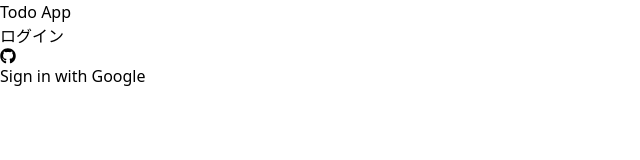
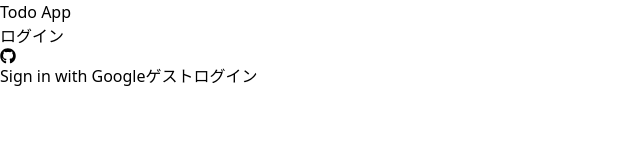
Before and after one commit to chachacharrr/my-todo-app, a Next.js app: page /login in a window 1280 px wide. Shown: the top 160 px of the page, without its empty margins (0-640 px from the left). Built offline with nearby package versions, Linux system fonts and the light colour scheme; no server answers.

Commit message:
✨ ゲストログインの追加

```diff
--- a/src/app/login/page.tsx
+++ b/src/app/login/page.tsx
@@ -2,10 +2,8 @@
 
 const LoginPage = () => {
   return (
-    <div className="flex  mt-16 items-center justify-center">
-      <div className=" border-white border p-3 rounded-md bg-gray-500 hover:bg-gray-700">
-        <UserLoginPage />
-      </div>
+    <div>
+      <UserLoginPage />
     </div>
   );
 };
--- a/src/components/pages/UserLoginPage.tsx
+++ b/src/components/pages/UserLoginPage.tsx
@@ -1,6 +1,10 @@
 "use client";
 
-import { signInWithPopup, GoogleAuthProvider } from "firebase/auth";
+import {
+  signInWithPopup,
+  GoogleAuthProvider,
+  signInAnonymously,
+} from "firebase/auth";
 import { auth } from "../../../firebase.config";
 import { useRouter } from "next/navigation"; // useRouterを追加
 
@@ -20,7 +24,33 @@
     }
   };
 
-  return <button onClick={handleGoogleSignIn}>Sign in with Google</button>;
+  const handleGuestSignIn = async () => {
+    try {
+      const result = await signInAnonymously(auth);
+      console.log(`ゲストログイン成功：${result.user}`);
+      router.push("/");
+    } catch (error) {
+      console.error(`ゲストログイン失敗：${error}`);
+    }
+  };
+
+  return (
+    <div className="flex-col border rounded-md border-white w-2/3 justify-self-center mt-40">
+      <button
+        className="flex m-auto pt-5 border-b-2"
+        onClick={handleGoogleSignIn}
+      >
+        Sign in with Google
+      </button>
+
+      <button
+        className="flex m-auto mb-5 pt-5 border-b-2"
+        onClick={handleGuestSignIn}
+      >
+        ゲストログイン
+      </button>
+    </div>
+  );
 };
 
 export default UserLoginPage;
```
